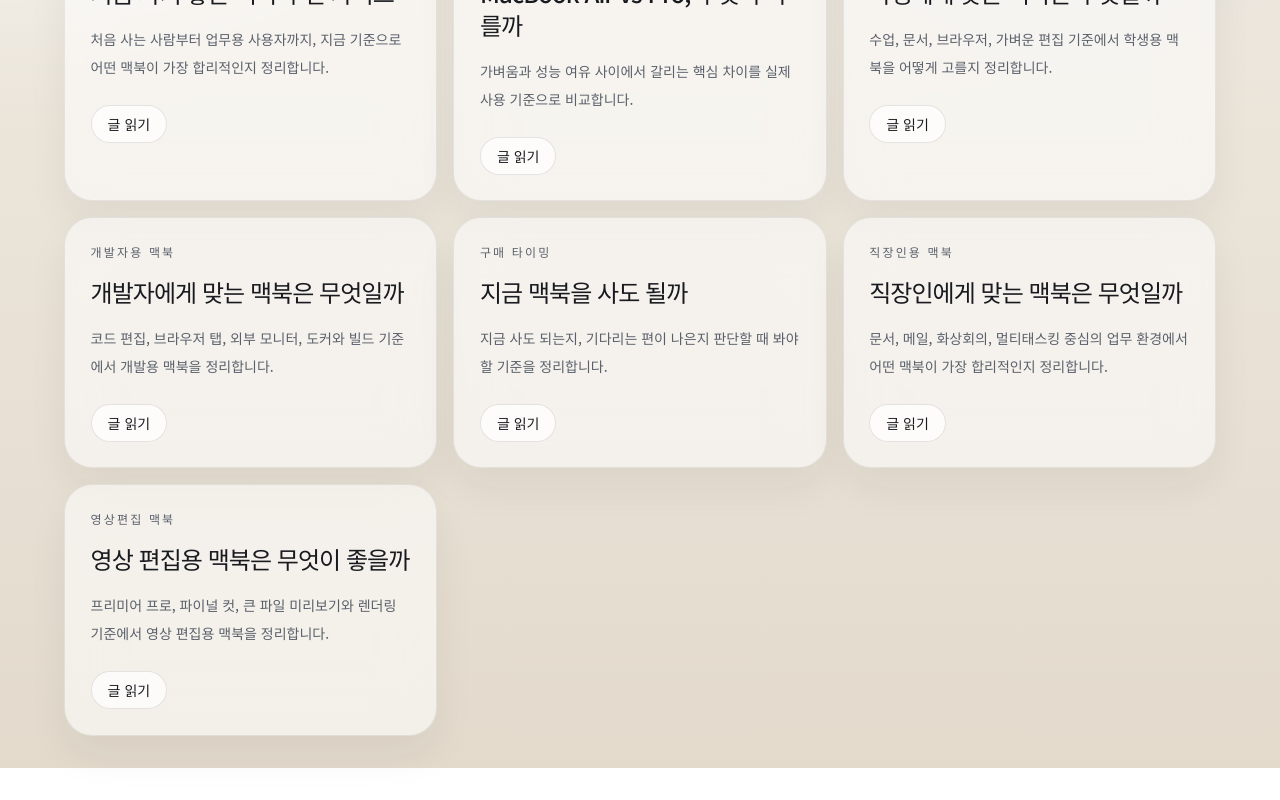
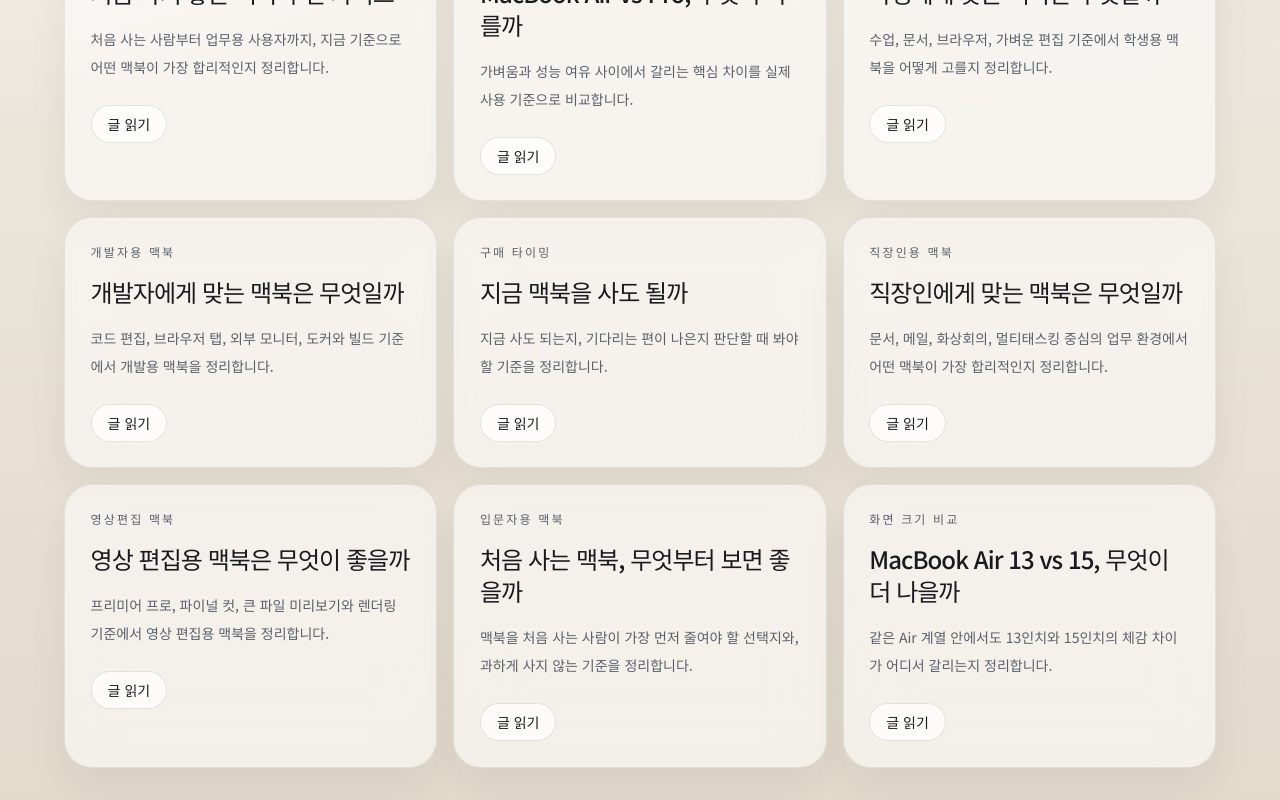
Before and after one commit to hallakies/notebook-atelier, a Next.js app: page /buying-guides in a window 1280 px wide. Shown: the part 489-1289 px from the top of the page. Before the commit the page ends 1257 px from the top, so only its background shows below. Built offline with nearby package versions, Linux system fonts and the light colour scheme; no server answers.

Commit message:
Add first-time buyer and Air size guides

```diff
--- a/ops/content/distribution-topics.json
+++ b/ops/content/distribution-topics.json
@@ -64,5 +64,27 @@
     "instagramHook": "맥북, 지금 사도 될까? 답은 의외로 단순합니다",
     "instagramCaptionAngle": "기다릴 이유와 지금 사야 하는 이유를 나눠주는 구매 타이밍 캐러셀",
     "imagePrompt": "Editorial timing concept for premium laptop purchase, elegant laptop beside watch and calendar notes on neutral stone desk, restrained luxury style, warm soft lighting, realistic photography, no logos, negative space for text"
+  },
+  {
+    "slug": "best-first-macbook",
+    "channelPriority": 7,
+    "blogTitle": "처음 사는 맥북, 비싼 모델부터 볼 필요 없는 이유",
+    "blogHook": "맥북을 처음 살 때 가장 흔한 실수는 성능보다 불안을 해결하려고 상위 모델부터 보는 것입니다.",
+    "blogAngle": "입문자가 실제로 어떤 기준으로 Air와 Pro를 먼저 나눠야 하는지 설명하는 글",
+    "blogCta": "처음 사는 기준으로 지금 어떤 모델이 맞는지 바로 확인하려면 여기서 진단해보세요: https://notebook-at.netlify.app/#finder",
+    "instagramHook": "처음 사는 맥북, 비싼 모델이 꼭 정답은 아닙니다",
+    "instagramCaptionAngle": "첫 MacBook을 고를 때 과하게 사지 않도록 기준을 줄여주는 입문자용 캐러셀",
+    "imagePrompt": "Premium editorial first laptop buying concept, elegant minimalist laptop box opening scene on warm neutral table, aspirational but calm atmosphere, realistic photography, no logos, clean negative space for headline"
+  },
+  {
+    "slug": "macbook-air-13-vs-15",
+    "channelPriority": 8,
+    "blogTitle": "맥북 에어 13 vs 15, 화면 크기만의 문제가 아닙니다",
+    "blogHook": "맥북 에어 13인치와 15인치의 차이는 숫자보다도, 얼마나 자주 들고 다니고 얼마나 자주 분할 화면을 쓰는지에서 갈립니다.",
+    "blogAngle": "휴대성과 화면 여유를 놓고 13과 15 중 어떤 Air가 맞는지 빠르게 정리하는 글",
+    "blogCta": "내 사용 패턴 기준으로 13과 15 중 어떤 쪽이 맞는지 바로 확인해보세요: https://notebook-at.netlify.app/#finder",
+    "instagramHook": "맥북 에어 13 vs 15, 작은 차이가 아닙니다",
+    "instagramCaptionAngle": "가방에 넣는 리듬과 분할 화면 습관으로 13과 15를 나누는 캐러셀",
+    "imagePrompt": "Luxury editorial laptop size comparison, two slim modern laptops in different sizes on soft ivory studio set, subtle shadow, premium minimalist composition, realistic photography, no logos, negative space for text"
   }
 ]
--- a/src/content/buying-guides.ts
+++ b/src/content/buying-guides.ts
@@ -223,6 +223,64 @@
       },
     ],
   },
+  {
+    slug: "best-first-macbook",
+    category: "입문자용 맥북",
+    title: "처음 사는 맥북, 무엇부터 보면 좋을까",
+    excerpt: "맥북을 처음 사는 사람이 가장 먼저 줄여야 할 선택지와, 과하게 사지 않는 기준을 정리합니다.",
+    seoTitle: "처음 사는 맥북 추천 | 첫 MacBook 고르기",
+    seoDescription: "맥북을 처음 사는 사람이 Air와 Pro 사이에서 무엇을 먼저 보고, 어디까지 사면 충분한지 정리한 입문 가이드.",
+    publishedAt: "2026-03-29",
+    heroIntro:
+      "처음 사는 맥북은 가장 비싼 모델을 고르는 일이 아니라, 내 작업에 비해 과한 모델을 피하는 일부터 시작하는 편이 좋습니다.",
+    finderPrompt: "처음 사는 기준으로 어떤 맥북이 가장 무난한지 바로 진단해보세요.",
+    recommendedModelIds: ["air-13-m5", "air-15-m5", "pro-14-m5"],
+    sections: [
+      {
+        title: "첫 맥북에서 가장 흔한 실수",
+        paragraphs: [
+          "스펙 표만 오래 보다 보면 결국 가장 비싼 모델이 안전해 보이지만, 실제로는 내 사용 패턴보다 과한 경우가 많습니다.",
+          "문서와 웹 작업, 수업, 회의, 가벼운 멀티태스킹이 중심이라면 Air 계열부터 보는 편이 합리적입니다.",
+        ],
+      },
+      {
+        title: "처음 사는 사람에게 무난한 선택",
+        paragraphs: [
+          "대부분의 입문자에게는 MacBook Air 13이 가장 부담이 적고 만족도가 높은 출발점입니다.",
+          "화면이 조금 더 넓었으면 좋겠지만 Pro까지는 필요 없을 때는 Air 15가 자연스러운 다음 선택입니다.",
+        ],
+      },
+    ],
+  },
+  {
+    slug: "macbook-air-13-vs-15",
+    category: "화면 크기 비교",
+    title: "MacBook Air 13 vs 15, 무엇이 더 나을까",
+    excerpt: "같은 Air 계열 안에서도 13인치와 15인치의 체감 차이가 어디서 갈리는지 정리합니다.",
+    seoTitle: "맥북 에어 13 vs 15 | 화면 크기 선택 가이드",
+    seoDescription: "맥북 에어 13인치와 15인치 중 무엇이 더 잘 맞는지, 휴대성과 화면 여유 기준으로 정리한 비교 가이드.",
+    publishedAt: "2026-03-29",
+    heroIntro:
+      "MacBook Air 13과 15의 차이는 단순히 화면이 커지는 정도가 아니라, 매일 들고 다니는 리듬과 분할 화면 사용 습관에서 갈립니다.",
+    finderPrompt: "휴대성과 화면 여유 중 어디에 더 무게를 두는지 바로 확인해보세요.",
+    recommendedModelIds: ["air-13-m5", "air-15-m5"],
+    sections: [
+      {
+        title: "13인치가 더 좋은 경우",
+        paragraphs: [
+          "학교, 카페, 회의실처럼 이동이 많고 가볍게 열고 닫는 리듬이 중요하다면 13인치가 더 편합니다.",
+          "가방에 넣고 다니는 부담이 적고, 첫 맥북으로도 가장 무난한 선택입니다.",
+        ],
+      },
+      {
+        title: "15인치가 더 좋은 경우",
+        paragraphs: [
+          "엑셀, PPT, 웹 브라우저, 문서 편집을 동시에 띄우는 습관이 있다면 15인치의 화면 여유가 체감됩니다.",
+          "다만 이동이 아주 많다면 넓은 화면의 장점보다 크기와 무게가 먼저 느껴질 수 있습니다.",
+        ],
+      },
+    ],
+  },
 ];
 
 export function getBuyingGuideBySlug(slug: string) {
```
